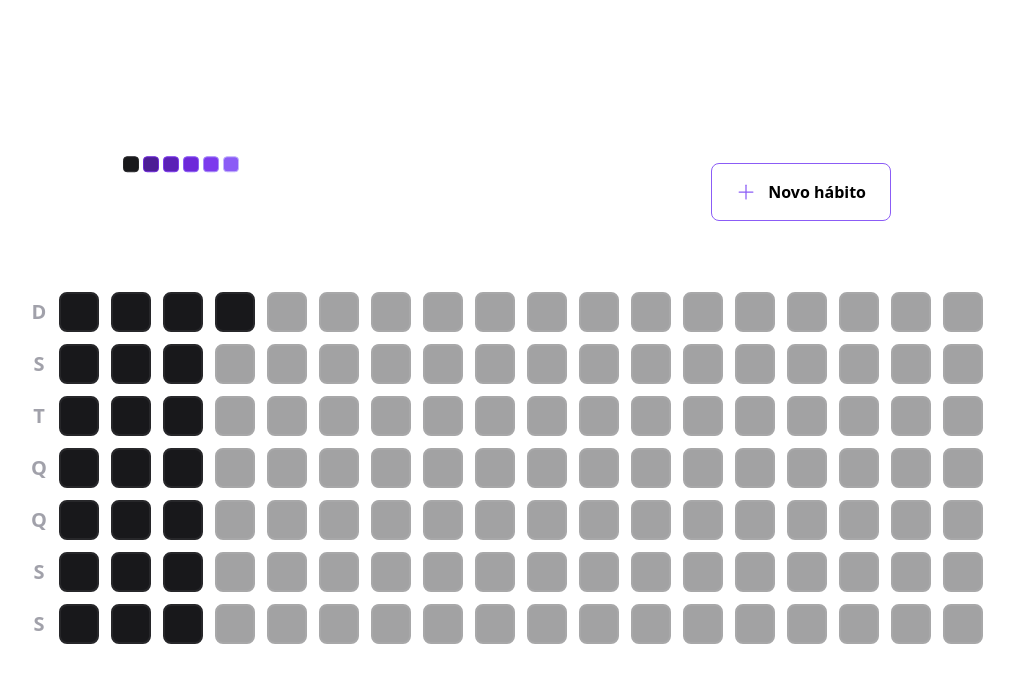
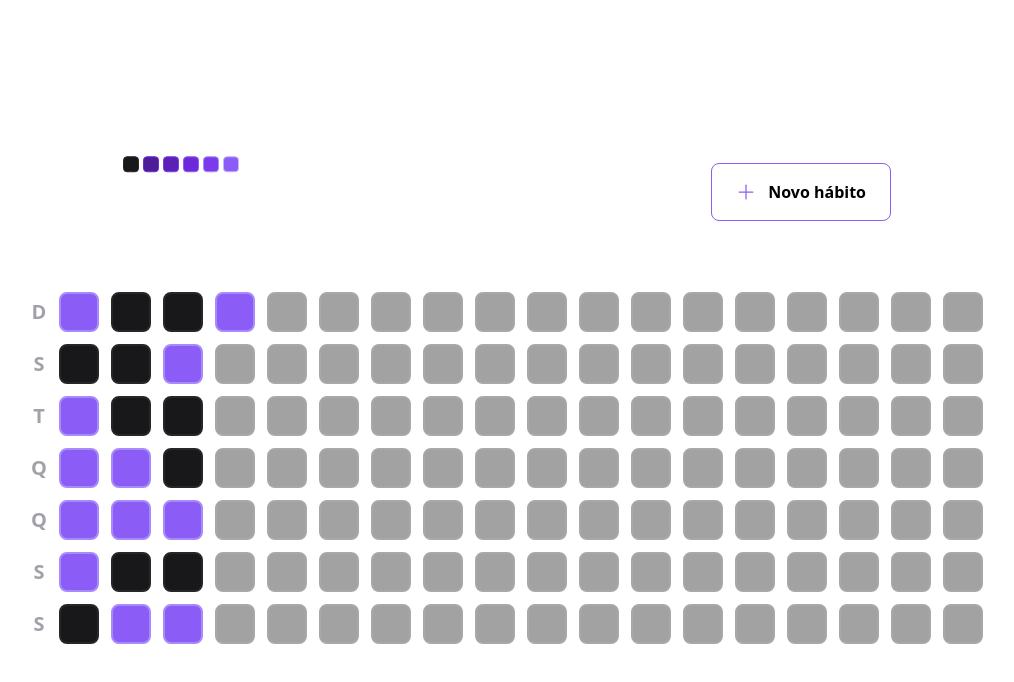
Before and after one commit to EuCarlos/nlw-setup, a React app in the folder web/: page / in a window 1280 px wide. Shown: the top 682 px of the page, without its empty margins (133-1147 px from the left). Built offline with nearby package versions, Linux system fonts and the light colour scheme; the HTML template or start-up script is replaced by a standard one.

Commit message:
:lipstick: customize progress in habit square

```diff
--- a/web/package.json
+++ b/web/package.json
@@ -12,6 +12,7 @@
   "dependencies": {
     "@radix-ui/react-dialog": "^1.0.2",
     "@radix-ui/react-popover": "^1.0.3",
+    "clsx": "^1.2.1",
     "dayjs": "^1.11.7",
     "phosphor-react": "^1.4.1",
     "react": "^18.2.0",
--- a/web/src/components/HabitDay.tsx
+++ b/web/src/components/HabitDay.tsx
@@ -1,22 +1,36 @@
 import * as Popover from '@radix-ui/react-popover';
+import clsx from 'clsx';
 import { ProgressBar } from './ProgressBar';
-// interface IHabit {
-//     completed: number
-// }
 
-export function HabitDay () { // { completed }: IHabit
+interface IHabit {
+    completed: number,
+    amount: number
+}
+
+export function HabitDay ({ completed, amount }: IHabit) {
+    const completedPercentage = Math.round(completed / amount) * 100;
+
     return (
         <Popover.Root>
-            <Popover.Trigger className="w-10 h-10 bg-zinc-900 border-2 border-zinc-800 rounded-lg" />
+            <Popover.Trigger
+                className={clsx("w-10 h-10 border-2 rounded-lg", {
+                    "bg-zinc-900 border-zinc-800": completedPercentage === 0,
+                    "bg-violet-900 border-violet-700": completedPercentage > 0 && completedPercentage < 20,
+                    "bg-violet-800 border-violet-600": completedPercentage >= 20 && completedPercentage < 40,
+                    "bg-violet-700 border-violet-500": completedPercentage >= 40 && completedPercentage < 60,
+                    "bg-violet-600 border-violet-500": completedPercentage >= 60 && completedPercentage < 80,
+                    "bg-violet-500 border-violet-400": completedPercentage >= 80
+                })}
+            />
 
             <Popover.Portal>
                 <Popover.Content className="min-w-[320px] p-6 rounded-2xl bg-zinc-900 flex flex-col">
                     <span className="font-semibold text-zinc-400">segunda-feira</span>
                     <span className="mt-1 font-extrabold leading-tight text-3xl">23/01</span>
 
-                    <ProgressBar progress={80} />
+                    <ProgressBar progress={completedPercentage} />
 
-                    <Popover.Arrow height= {8} width={16} className="fill-zinc-900" />
+                    <Popover.Arrow height={8} width={16} className="fill-zinc-900" />
                 </Popover.Content>
             </Popover.Portal>
         </Popover.Root>
--- a/web/src/components/SummaryTable.tsx
+++ b/web/src/components/SummaryTable.tsx
@@ -24,7 +24,13 @@
 
             <div className="grid grid-rows-7 grid-flow-col gap-3">
                 {summaryDates.map(date => {
-                    return <HabitDay key={date.toString()} />
+                    return (
+                        <HabitDay
+                            key={date.toString()}
+                            amount={5}
+                            completed={Math.round(Math.random() * 5)}
+                        />
+                    )
                 })}
 
                 {amountOfDaysToFill > 0 && Array.from({ length: amountOfDaysToFill }).map((_, index) => {
```
Also changed, not shown: 1 other file (tests, documents, lock files or other folders).
